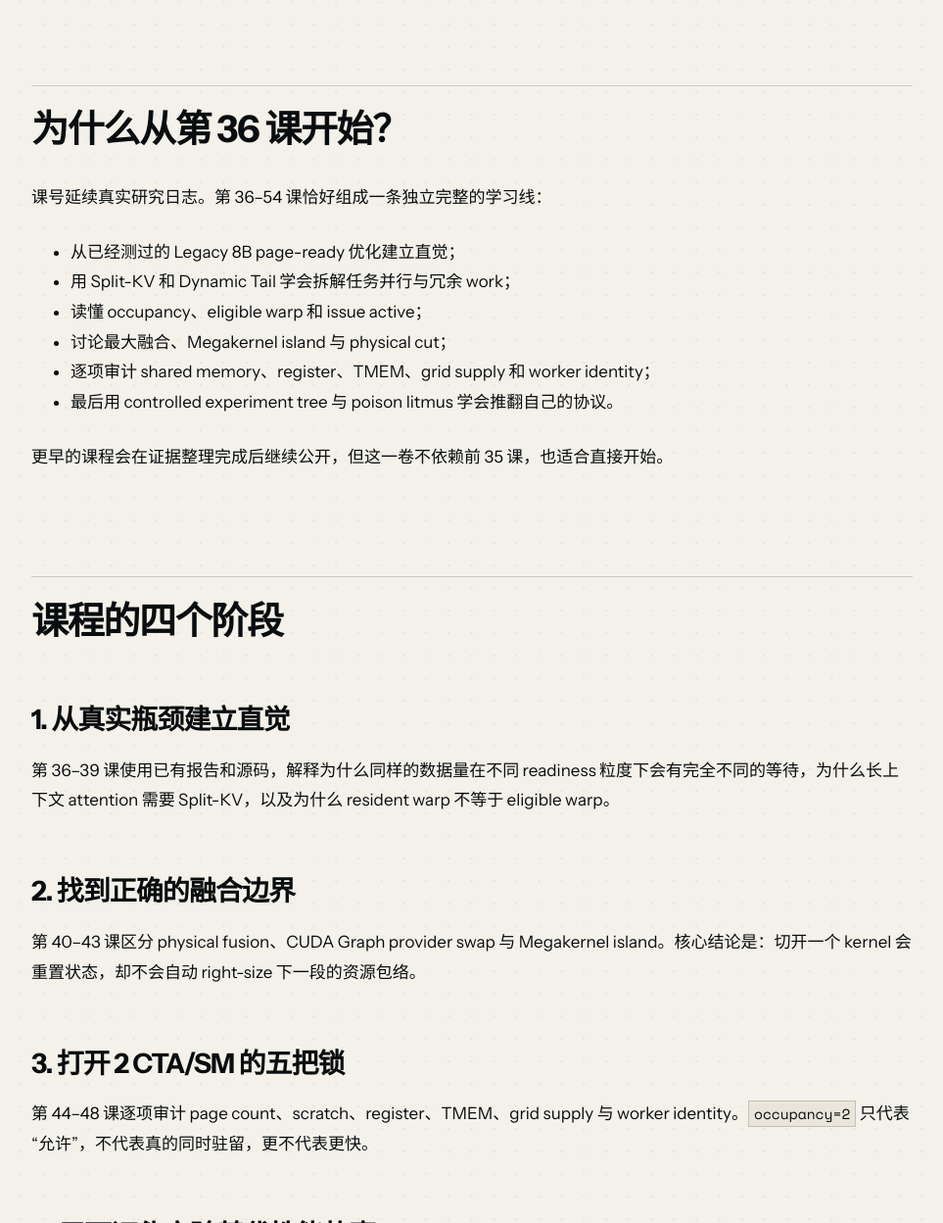
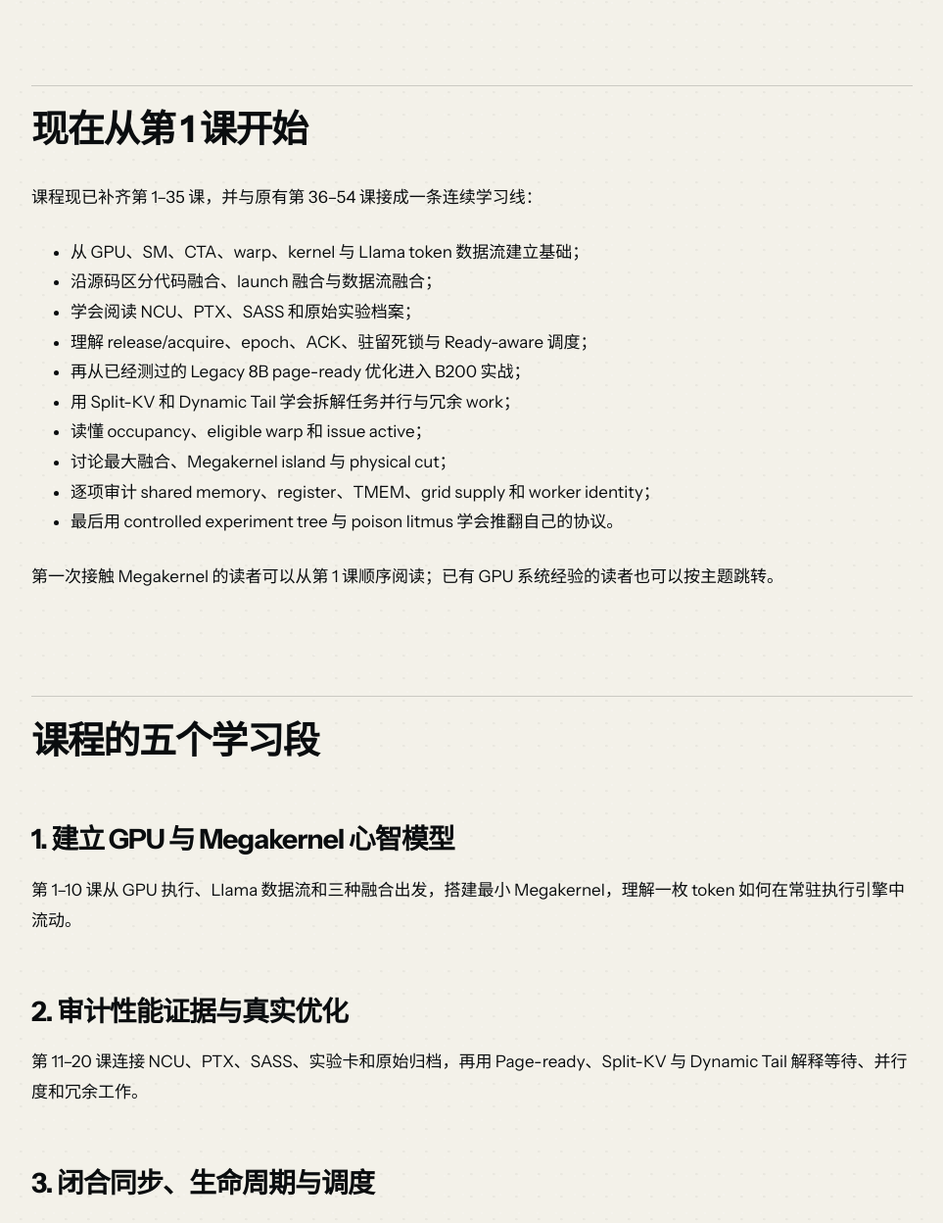
Before and after one commit to qhy991/qhy991.github.io, a Jekyll site: the page built from _posts/2026-08-25-gpu-megakernel-course.md, in a window 1280 px wide and 1400 px high, scrolled down 2128 px. Shown: the part 152-1400 px from the top of the window at 98% size, without its empty margins (158-1121 px from the left). Built offline with Jekyll 4.4.1, drawn with Linux system fonts in a browser that asks for light colours; nearby versions of some CDN libraries; some of the changed text lies outside the part shown.

Commit message:
docs: update megakernel course to 54 lessons

```diff
--- a/_posts/2026-08-25-gpu-megakernel-course.md
+++ b/_posts/2026-08-25-gpu-megakernel-course.md
@@ -1,6 +1,6 @@
 ---
 layout: post
-title: "GPU Megakernel 实战课：从 Page Pipeline 到可证伪实验"
+title: "GPU Megakernel 实战课：从 GPU 基础到可证伪实验"
 date: 2026-08-25 10:00:00 +0800
 author: Haiyan Qin
 lang: zh-CN
@@ -8,12 +8,12 @@ series: gpu-systems
 tags: [Megakernel, Persistent Kernel, B200, CUDA, TMA, TMEM, Evidence]
 reading_time: 12
 cover_image: /assets/blog-megakernel-course.png
-excerpt: "一套面向新手的 19 课中文 GPU Megakernel 课程：从 page-ready、Split-KV 和 Dynamic Tail 出发，逐步走到资源封套、TMEM、2 CTA/SM、内存序和 deterministic poison litmus。"
+excerpt: "一套面向新手的 54 课中文 GPU Megakernel 课程：从 GPU、Llama 数据流和 Persistent Kernel 基础，逐步走到资源封套、TMEM、2 CTA/SM、内存序和 deterministic poison litmus。"
 ---
 
 我把最近围绕 B200 Megakernel 的源码审计、性能实验和失败案例整理成了一套可连续阅读的中文课程：
 
-> **[GPU Megakernel 实战课：Lessons 36–54](https://qhy991.github.io/gpu-megakernel-course-art/)**
+> **[GPU Megakernel 实战课：Lessons 1–54](https://qhy991.github.io/gpu-megakernel-course-art/)**
 
 如果你第一次接触这组词，先打开课程的 **[术语表](https://qhy991.github.io/gpu-megakernel-course-art/glossary/)**：CTA 就是 CUDA thread block，TMA 是异步 tensor 搬运机制，TMEM 是 Blackwell 的独立片上 tensor 资源，而 occupancy 只是资源准入指标，不等于 GPU 利用率。
 
@@ -25,34 +25,46 @@ excerpt: "一套面向新手的 19 课中文 GPU Megakernel 课程：从 page-re
 
 ![GPU Megakernel 实战课封面](/assets/blog-megakernel-course.png)
 
-## 为什么从第 36 课开始？
+## 现在从第 1 课开始
 
-课号延续真实研究日志。第 36–54 课恰好组成一条独立完整的学习线：
+课程现已补齐第 1–35 课，并与原有第 36–54 课接成一条连续学习线：
 
-- 从已经测过的 Legacy 8B page-ready 优化建立直觉；
+- 从 GPU、SM、CTA、warp、kernel 与 Llama token 数据流建立基础；
+- 沿源码区分代码融合、launch 融合与数据流融合；
+- 学会阅读 NCU、PTX、SASS 和原始实验档案；
+- 理解 release/acquire、epoch、ACK、驻留死锁与 Ready-aware 调度；
+- 再从已经测过的 Legacy 8B page-ready 优化进入 B200 实战；
 - 用 Split-KV 和 Dynamic Tail 学会拆解任务并行与冗余 work；
 - 读懂 occupancy、eligible warp 和 issue active；
 - 讨论最大融合、Megakernel island 与 physical cut；
 - 逐项审计 shared memory、register、TMEM、grid supply 和 worker identity；
 - 最后用 controlled experiment tree 与 poison litmus 学会推翻自己的协议。
 
-更早的课程会在证据整理完成后继续公开，但这一卷不依赖前 35 课，也适合直接开始。
+第一次接触 Megakernel 的读者可以从第 1 课顺序阅读；已有 GPU 系统经验的读者也可以按主题跳转。
 
-## 课程的四个阶段
+## 课程的五个学习段
 
-### 1. 从真实瓶颈建立直觉
+### 1. 建立 GPU 与 Megakernel 心智模型
+
+第 1–10 课从 GPU 执行、Llama 数据流和三种融合出发，搭建最小 Megakernel，理解一枚 token 如何在常驻执行引擎中流动。
+
+### 2. 审计性能证据与真实优化
+
+第 11–20 课连接 NCU、PTX、SASS、实验卡和原始归档，再用 Page-ready、Split-KV 与 Dynamic Tail 解释等待、并行度和冗余工作。
+
+### 3. 闭合同步、生命周期与调度
+
+第 21–35 课处理 release/acquire、epoch、ACK、驻留死锁与 Ready-aware 调度，并用 CPU 模型、poison、exact binary 和 manifest 建立可复核结论。
+
+### 4. 从真实 B200 瓶颈建立直觉
 
 第 36–39 课使用已有报告和源码，解释为什么同样的数据量在不同 readiness 粒度下会有完全不同的等待，为什么长上下文 attention 需要 Split-KV，以及为什么 resident warp 不等于 eligible warp。
 
-### 2. 找到正确的融合边界
+### 5. 找到融合边界并设计可证伪实验
 
 第 40–43 课区分 physical fusion、CUDA Graph provider swap 与 Megakernel island。核心结论是：切开一个 kernel 会重置状态，却不会自动 right-size 下一段的资源包络。
 
-### 3. 打开 2 CTA/SM 的五把锁
-
 第 44–48 课逐项审计 page count、scratch、register、TMEM、grid supply 与 worker identity。`occupancy=2` 只代表“允许”，不代表真的同时驻留，更不代表更快。
-
-### 4. 用可证伪实验替代性能故事
 
 第 49–54 课把两岛方案拆成 R0–R5 单变量实验，并设计 deterministic READY_EARLY / ACK_EARLY poison litmus。坏协议必须以预期签名失败，测试才算真正有牙齿。
 
@@ -74,12 +86,12 @@ GPU 性能研究最危险的不是数字小，而是把一个窄证据写成宽
 
 课程仓库同时保存：
 
-- 19 篇完整博客正文；
-- 19 张 16:9 教学信息图；
+- 54 篇完整博客正文；
+- 54 张 16:9 教学信息图；
 - ImageGen 生成与修订提示词；
 - GitHub Pages 站点主题；
 - 对应的证据边界与历史撤回说明。
 
 项目地址：**[qhy991/gpu-megakernel-course-art](https://github.com/qhy991/gpu-megakernel-course-art)**
 
-建议从 **[第 36 课：Page-ready](https://qhy991.github.io/gpu-megakernel-course-art/lessons/lesson-36-page-ready/)** 顺序阅读。如果你已经在做 persistent runtime，也可以直接跳到 **[第 50 课：2 CTA/SM 的五把锁](https://qhy991.github.io/gpu-megakernel-course-art/lessons/lesson-50-five-locks-two-cta/)** 或 **[第 54 课：Poison Litmus](https://qhy991.github.io/gpu-megakernel-course-art/lessons/lesson-54-poison-litmus/)**。
+建议从 **[第 1 课：GPU 到底在做什么？](https://qhy991.github.io/gpu-megakernel-course-art/lessons/gpu-kernel-mental-model/)** 顺序阅读。如果你已经在做 persistent runtime，也可以直接跳到 **[第 50 课：2 CTA/SM 的五把锁](https://qhy991.github.io/gpu-megakernel-course-art/lessons/lesson-50-five-locks-two-cta/)** 或 **[第 54 课：Poison Litmus](https://qhy991.github.io/gpu-megakernel-course-art/lessons/lesson-54-poison-litmus/)**。
--- a/blog.html
+++ b/blog.html
@@ -49,7 +49,7 @@
             </article>
 
             <div class="post-grid">
-                <a class="post-card" href="/2026/08/25/gpu-megakernel-course/" data-reveal><img src="assets/blog-megakernel-course.png" alt="GPU Megakernel beginner course from page pipeline to falsifiable experiments" width="1672" height="941"><div class="post-card-body"><div class="post-card-meta"><time datetime="2026-08-25">AUG 25, 2026</time><span>19 LESSONS</span></div><h2>GPU Megakernel 实战课：从 Page Pipeline 到可证伪实验</h2><p>面向新手的完整课程：page-ready、Split-KV、资源封套、TMEM、2 CTA/SM、内存序与 poison litmus。</p><div class="tag-list"><span class="tag">Megakernel</span><span class="tag">Course</span></div></div></a>
+                <a class="post-card" href="/2026/08/25/gpu-megakernel-course/" data-reveal><img src="assets/blog-megakernel-course.png" alt="GPU Megakernel beginner course from GPU fundamentals to falsifiable experiments" width="1672" height="941"><div class="post-card-body"><div class="post-card-meta"><time datetime="2026-08-25">AUG 25, 2026</time><span>54 LESSONS</span></div><h2>GPU Megakernel 实战课：从 GPU 基础到可证伪实验</h2><p>面向新手的完整课程：GPU 与 Llama 基础、Persistent Kernel、性能证据、资源封套、TMEM、内存序与 poison litmus。</p><div class="tag-list"><span class="tag">Megakernel</span><span class="tag">Course</span></div></div></a>
                 <a class="post-card" href="/2026/08/17/fp8-role-m-bucket-selector/" data-reveal><img src="assets/blog-fp8-role-selector.png" alt="FP8 backend policy selected by phase, M bucket, projection role, and correctness" width="1024" height="1024"><div class="post-card-body"><div class="post-card-meta"><time datetime="2026-08-17">AUG 17, 2026</time><span>30 MIN</span></div><h2>为什么 FP8 不能全模型一键打开？</h2><p>从 scale granularity、large-M DeepGEMM 与 B1 down-only selector 理解 precision 为什么属于 execution cell。</p><div class="tag-list"><span class="tag">FP8</span><span class="tag">DeepGEMM</span></div></div></a>
                 <a class="post-card" href="/2026/08/17/qkv-split-merged-consumer-contract/" data-reveal><img src="assets/blog-qkv-consumer-contract.png" alt="Merged QKV changes verdict when the downstream consumer becomes stride-generic" width="1024" height="1024"><div class="post-card-body"><div class="post-card-meta"><time datetime="2026-08-17">AUG 17, 2026</time><span>28 MIN</span></div><h2>为什么 QKV 先拆开更快，后来合并又更快？</h2><p>从 strided view、implicit contiguous copy 与 stride-generic consumer 理解 producer layout 的 sign flip。</p><div class="tag-list"><span class="tag">QKV</span><span class="tag">Stride</span></div></div></a>
                 <a class="post-card" href="/2026/08/17/live-context-cuda-graph-buckets/" data-reveal><img src="assets/blog-live-context-buckets.png" alt="Masked KV tail versus physically pruned live-context CUDA Graph bucket" width="1024" height="1024"><div class="post-card-body"><div class="post-card-meta"><time datetime="2026-08-17">AUG 17, 2026</time><span>28 MIN</span></div><h2>为什么 Mask 掉的 KV 仍然要付费？</h2><p>从 logical mask、physical KV slice 与 strict bucket crossing 理解静态 Graph 如何随 live context 缩放物理工作。</p><div class="tag-list"><span class="tag">KV Cache</span><span class="tag">Attention</span></div></div></a>
```
